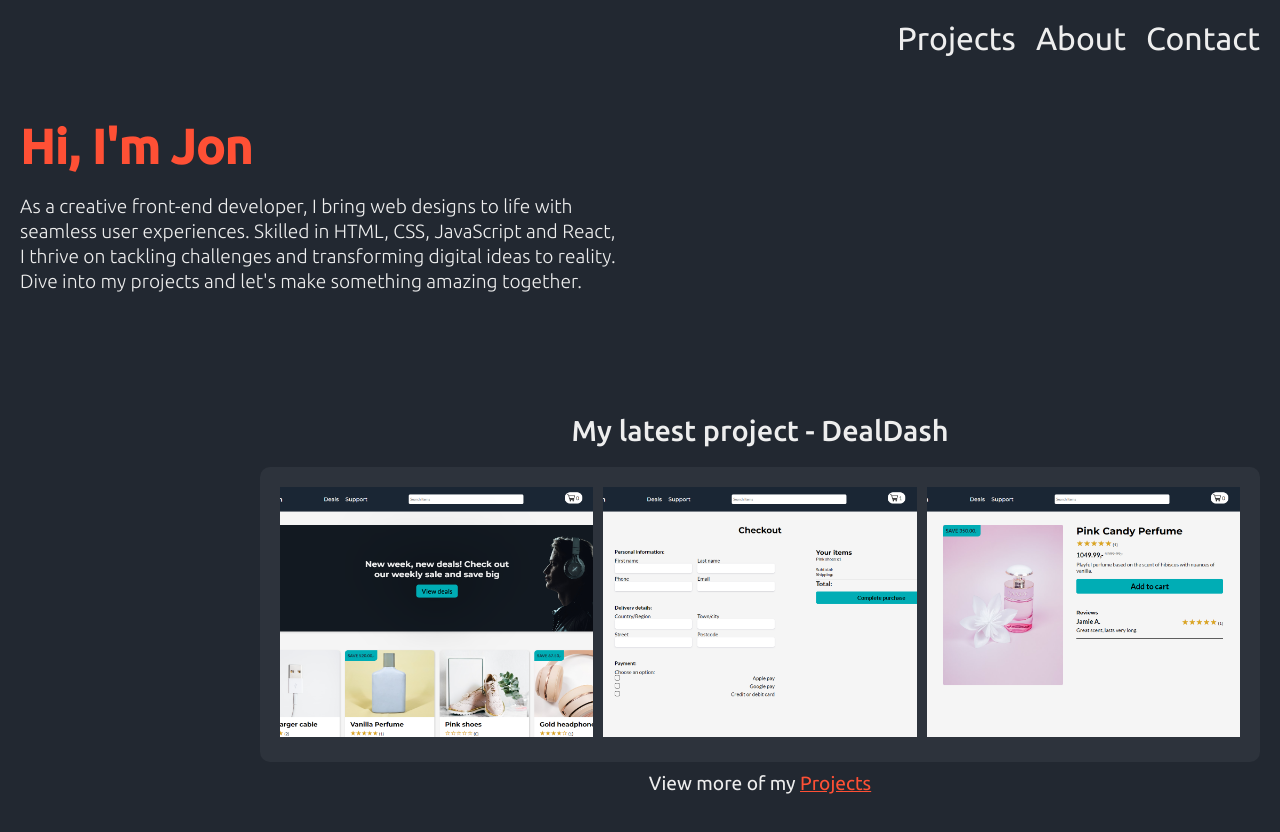
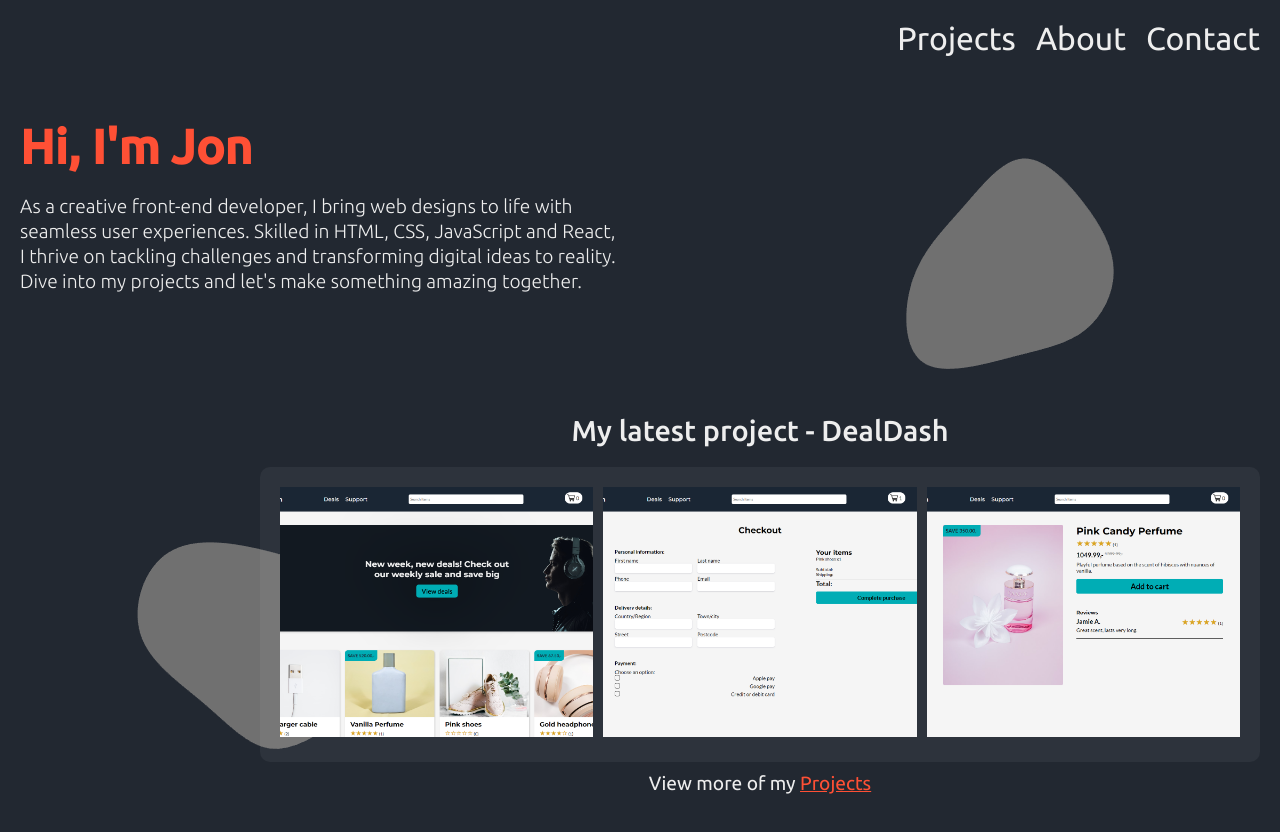
Before and after one commit to Jonast96/New_portfolio, a React (Vite) app: page / in a window 1280 px wide. Shown: the top 832 px of the page. Built offline with nearby package versions, Linux system fonts and the light colour scheme.

Commit message:
added more animations

```diff
--- a/src/components/Header.jsx
+++ b/src/components/Header.jsx
@@ -11,7 +11,7 @@
       initial="hidden"
       animate="visible"
       variants={fromLeft}
-      transition={{ duration: 1.5 }}
+      transition={{ duration: 1 }}
     >
       <nav>
         <ul>
--- a/src/styles/sectionOne/sectionOne.scss
+++ b/src/styles/sectionOne/sectionOne.scss
@@ -1,11 +1,29 @@
 @import "../variables";
 
 .sectionOne {
+  position: relative;
   display: flex;
   gap: 15vh;
   flex-direction: column;
   justify-content: center;
   min-height: 90vh;
+
+  .blobContainer {
+    display: none;
+    position: absolute;
+    z-index: -1;
+    img {
+      max-width: 100%;
+    }
+  }
+  .blob1 {
+    top: 0;
+    right: 0;
+  }
+  .blob2 {
+    bottom: 0;
+    left: 0;
+  }
   .intro {
     h1 {
       font-size: 3rem;
@@ -52,6 +70,9 @@
 }
 @media screen and (min-width: 600px) {
   .sectionOne {
+    .blobContainer {
+      display: block;
+    }
     .latestProjectContainer {
       margin-left: auto;
       .imgDiv {
--- a/src/views/SectionOne.jsx
+++ b/src/views/SectionOne.jsx
@@ -3,6 +3,8 @@
 import dealDashCheckout from "../assets/dealDashCheckout.png";
 import dealDashItem from "../assets/dealDashItem.png";
 import { motion } from "framer-motion";
+import blob1 from "../assets/blob1.png";
+import blob2 from "../assets/blob2.png";
 
 function SectionOne() {
   const fromRight = {
@@ -13,14 +15,30 @@
     hidden: { opacity: 0, x: -400 },
     visible: { opacity: 1, x: 0 },
   };
+
+  const animationProps = {
+    initial: { opacity: 0, scale: 0.5 },
+    animate: { opacity: 1, scale: 1 },
+    transition: {
+      ease: "easeInOut",
+      duration: 1,
+    },
+  };
+
   return (
     <section className="sectionOne">
+      <motion.div className="blobContainer blob1" {...animationProps}>
+        <img src={blob1} alt="" />
+      </motion.div>
+      <motion.div className="blobContainer blob2" {...animationProps}>
+        <img src={blob2} alt="" />
+      </motion.div>
       <motion.div
         className="intro"
         variants={fromRight}
         initial="hidden"
         animate="visible"
-        transition={{ duration: 1.5 }}
+        transition={{ duration: 1 }}
       >
         <h1>Hi, I'm Jon</h1>
         <p>
@@ -36,7 +54,7 @@
         variants={fromLeft}
         initial="hidden"
         animate="visible"
-        transition={{ duration: 1.5 }}
+        transition={{ duration: 1 }}
       >
         <div className="latestProject">
           <h2>My latest project - DealDash</h2>
```
Also changed, not shown: src/assets/blob1.png (added), src/assets/blob2.png (added).
